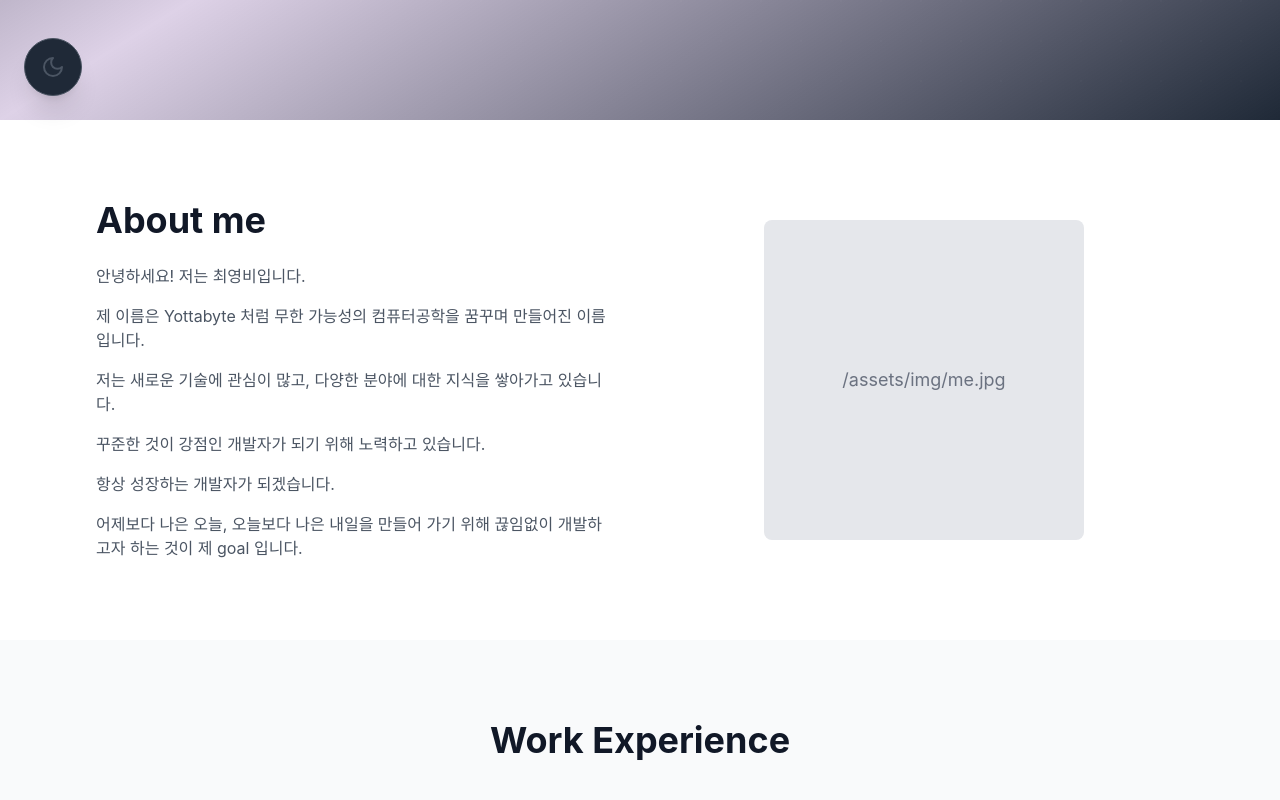
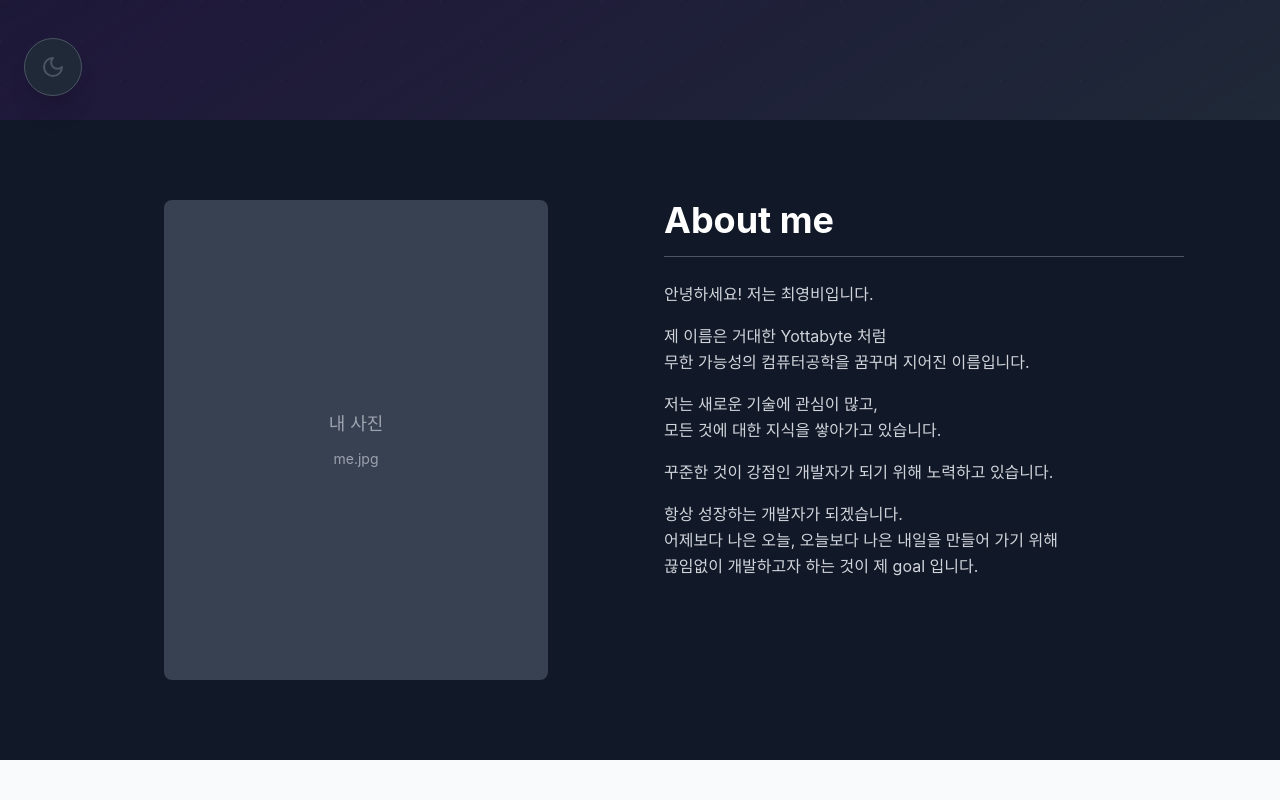
Before and after one commit to cyeongb/new_yb-portfolio, a React (Vite) app: page / in a window 1280 px wide. Shown: the part 680-1480 px from the top of the page. Built offline with nearby package versions, Linux system fonts and the light colour scheme; a web font is replaced by a local one.

Commit message:
ABOUT 섹션 수정, 스크롤탑 아이콘 수정.

```diff
--- a/src/App.tsx
+++ b/src/App.tsx
@@ -5,12 +5,14 @@ import { Experience } from './components/Experience'
 import { Work } from './components/Work'
 import { Contact } from './components/Contact'
 import { ThemeToggle } from './components/ThemeToggle'
+import { ScrollToTop } from './components/ScrollToTop'
 
 function App() {
   return (
-    <div className="min-h-screen bg-white dark:bg-gray-900 transition-colors duration-300">
+    <div className="min-h-screen bg-gray-900 light:bg-white transition-colors duration-300">
       <Header />
       <ThemeToggle />
+      <ScrollToTop />
       <main>
         <Hero />
         <About />
--- a/src/components/About.tsx
+++ b/src/components/About.tsx
@@ -1,42 +1,50 @@
 export const About = () => {
   return (
-    <section id="about" className="py-20 bg-white dark:bg-gray-900">
+    <section id="about" className="py-20 bg-gray-900 light:bg-white">
       <div className="max-w-6xl mx-auto px-4 sm:px-6 lg:px-8">
-        <div className="grid lg:grid-cols-2 gap-12 items-center">
-          <div className="space-y-6">
-            <h2 className="text-3xl sm:text-4xl font-bold text-gray-900 dark:text-white">
-              About me
-            </h2>
-            <div className="space-y-4 text-gray-600 dark:text-gray-300">
+        <div className="grid lg:grid-cols-2 gap-12 items-start">
+          {/* 왼쪽 이미지 영역 */}
+          <div className="order-2 lg:order-1">
+            <div className="w-full max-w-sm mx-auto bg-gray-700 light:bg-gray-200 rounded-lg flex items-center justify-center aspect-[4/5]">
+              <div className="text-center">
+                <span className="text-gray-400 light:text-gray-500 text-lg block mb-2">
+                  내 사진
+                </span>
+                <span className="text-gray-400 light:text-gray-500 text-sm">
+                  me.jpg
+                </span>
+              </div>
+            </div>
+          </div>
+
+          {/* 오른쪽 텍스트 영역 */}
+          <div className="order-1 lg:order-2 space-y-6">
+            <div className="border-b border-gray-600 light:border-gray-300 pb-4">
+              <h2 className="text-3xl sm:text-4xl font-bold text-white light:text-gray-900">
+                About me
+              </h2>
+            </div>
+
+            <div className="space-y-4 text-gray-300 light:text-gray-600 leading-relaxed">
               <p>
                 안녕하세요! 저는 최영비입니다.
               </p>
               <p>
-                제 이름은 Yottabyte 처럼
-                무한 가능성의 컴퓨터공학을 꿈꾸며 만들어진 이름입니다.
+                제 이름은 거대한 Yottabyte 처럼<br />
+                무한 가능성의 컴퓨터공학을 꿈꾸며 지어진 이름입니다.
               </p>
               <p>
-                저는 새로운 기술에 관심이 많고,
-                다양한 분야에 대한 지식을 쌓아가고 있습니다.
+                저는 새로운 기술에 관심이 많고,<br />
+                모든 것에 대한 지식을 쌓아가고 있습니다.
               </p>
               <p>
                 꾸준한 것이 강점인 개발자가 되기 위해 노력하고 있습니다.
               </p>
               <p>
-                항상 성장하는 개발자가 되겠습니다.
-              </p>
-              <p>
-                어제보다 나은 오늘, 오늘보다 나은 내일을 만들어 가기 위해
+                항상 성장하는 개발자가 되겠습니다.<br />
+                어제보다 나은 오늘, 오늘보다 나은 내일을 만들어 가기 위해<br />
                 끊임없이 개발하고자 하는 것이 제 goal 입니다.
               </p>
-            </div>
-          </div>
-
-          <div className="relative">
-            <div className="w-80 h-80 mx-auto bg-gray-200 dark:bg-gray-700 rounded-lg flex items-center justify-center">
-              <span className="text-gray-500 dark:text-gray-400 text-lg">
-                /assets/img/me.jpg
-              </span>
             </div>
           </div>
         </div>
--- /dev/null
+++ b/src/components/ScrollToTop.tsx
@@ -0,0 +1,44 @@
+import { useState, useEffect } from 'react';
+import { ArrowUp } from 'lucide-react';
+
+export const ScrollToTop = () => {
+  const [isVisible, setIsVisible] = useState(false);
+
+  // 스크롤 위치에 따라 버튼 표시/숨김
+  useEffect(() => {
+    const toggleVisibility = () => {
+      if (window.scrollY > 300) {
+        setIsVisible(true);
+      } else {
+        setIsVisible(false);
+      }
+    };
+
+    window.addEventListener('scroll', toggleVisibility);
+    return () => window.removeEventListener('scroll', toggleVisibility);
+  }, []);
+
+  const scrollToTop = () => {
+    window.scrollTo({
+      top: 0,
+      behavior: 'smooth'
+    });
+  };
+
+  return (
+    <button
+      onClick={scrollToTop}
+      className={`fixed bottom-6 right-6 z-50 p-3 bg-gray-800 light:bg-white rounded-full shadow-xl hover:shadow-2xl transition-all duration-300 border border-gray-600 light:border-gray-200 hover:scale-110 group ${
+        isVisible ? 'opacity-100 translate-y-0' : 'opacity-0 translate-y-2 pointer-events-none'
+      }`}
+      aria-label="맨 위로 이동"
+    >
+      <ArrowUp className="w-5 h-5 text-gray-300 light:text-gray-600 transition-all duration-300 group-hover:text-purple-400 light:group-hover:text-purple-600 group-hover:-translate-y-0.5" />
+
+      {/* 호버시 툴팁 */}
+      <div className="absolute bottom-full right-0 mb-2 px-2 py-1 bg-gray-900 light:bg-gray-700 text-white text-xs rounded opacity-0 group-hover:opacity-100 transition-opacity duration-300 whitespace-nowrap">
+        맨 위로
+      </div>
+    </button>
+  );
+};
```
